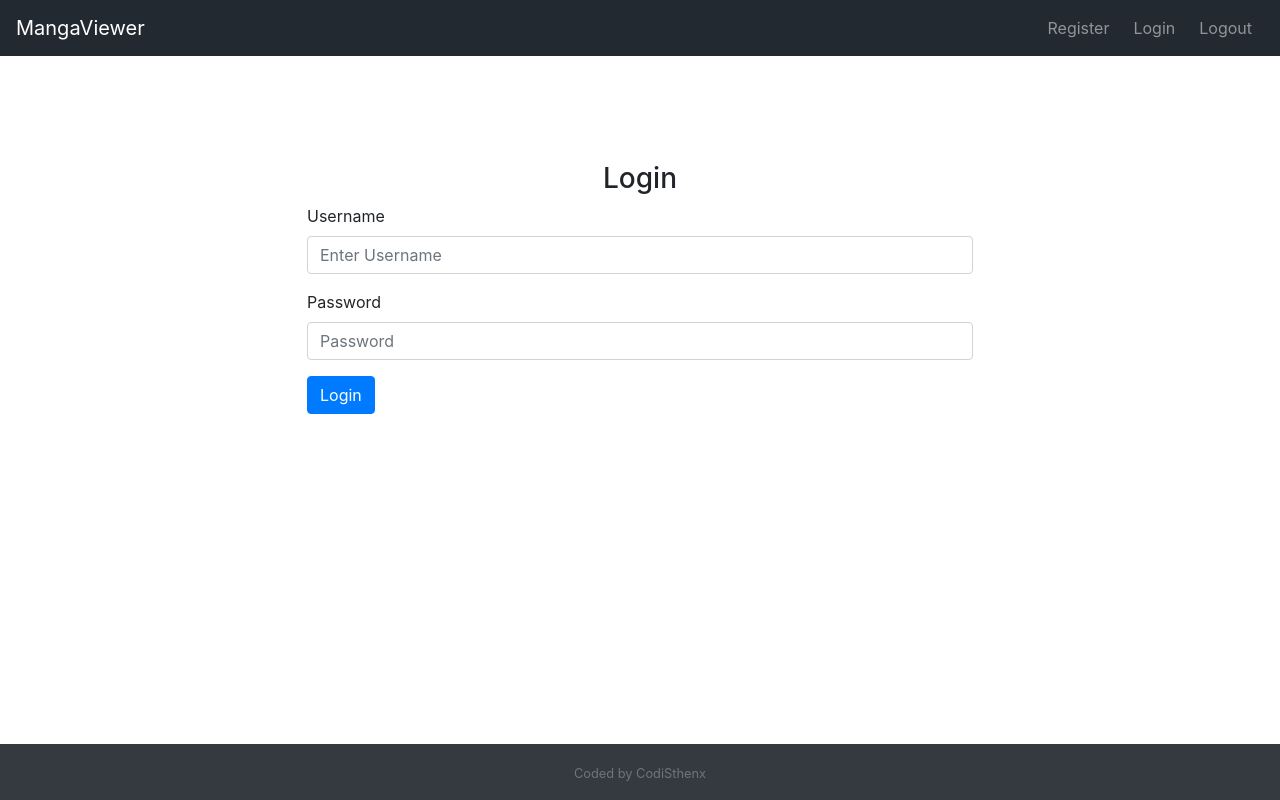
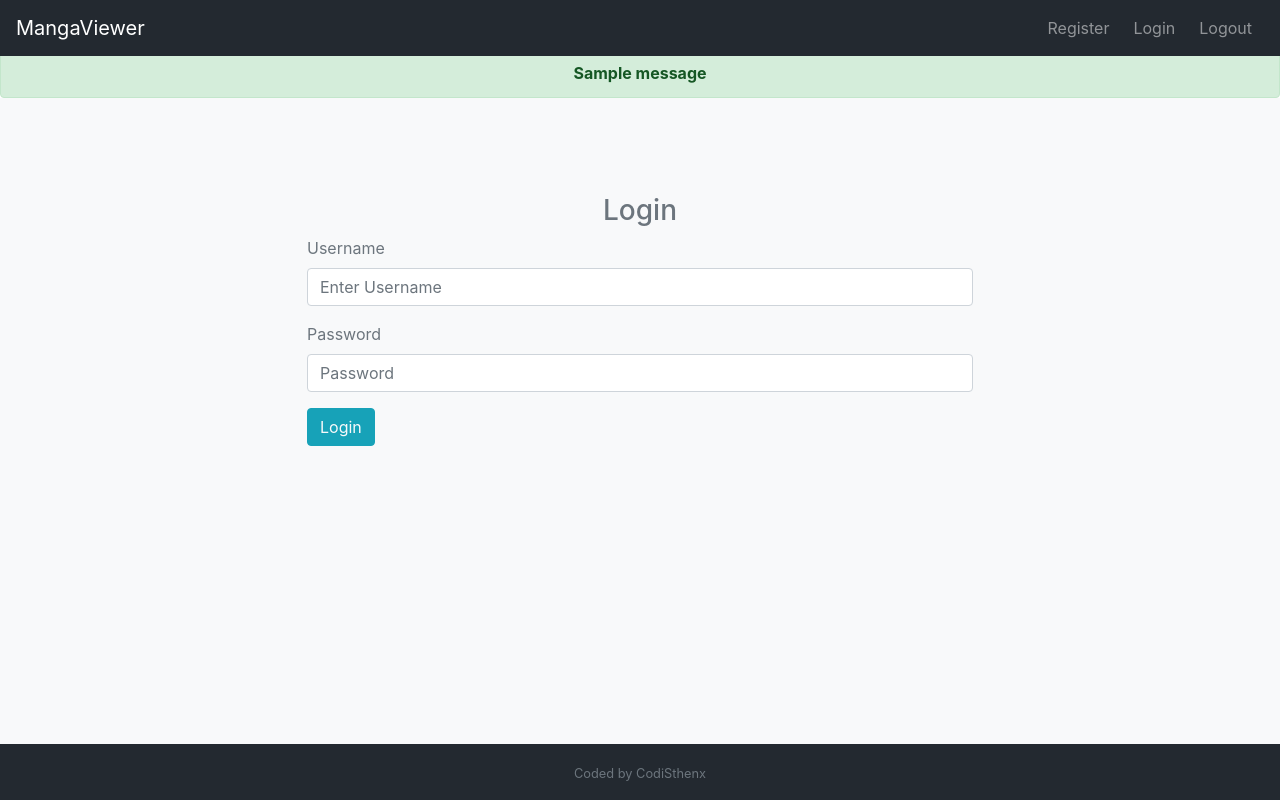
Before and after one commit to Royserg/manga_viewer, a Flask app: page /login in a window 1280 px wide. Run offline with Flask 2, Linux system fonts and the light colour scheme; tables that the repository leaves empty hold one stand-in row (values such as "Sample post"); one stand-in notice (Sample message) is shown; parts of the project's set-up code (start-up, migrations or seed data) failed here and were passed over; some libraries are stand-ins or nearby versions.

Commit message:
fixed design, added routes, testing login

```diff
--- a/application.py
+++ b/application.py
@@ -1,5 +1,6 @@
 from flask import Flask
 from flask_session import Session
+from flask_login import LoginManager
 from models import *
 
 # ----APP INIT----
@@ -8,7 +9,14 @@ app.config.from_pyfile('config.py')
 Session(app)
 db.init_app(app)
 
+login_manager = LoginManager()
 login_manager.init_app(app)
+
+
+# ----Login Manager loader-----
+@login_manager.user_loader
+def load_user(user_id):
+    return User.query.get(user_id)
 
 
 # ----INITIAL DATA SEED----
--- a/static/css/style.css
+++ b/static/css/style.css
@@ -14,6 +14,7 @@ body {
 
 .footer {
     flex-shrink: 0;
+    background-color: #232930;
 }
 
 input[name="inputField"] {
@@ -36,3 +37,11 @@ input[name="inputField"] {
 .bg-navbar {
     background-color: #232930;
 }
+
+.alert {
+    margin-bottom: 0;
+}
+
+.fa-star:hover {
+    cursor: pointer;
+}
--- a/templates/includes/_chapter_navigation.html
+++ b/templates/includes/_chapter_navigation.html
@@ -1,5 +1,5 @@
 <!-- Switching between chapters and accessing about manga page -->
-<div class="btn-group d-flex justify-content-center" role="group" aria-label="chapter navigation buttons">
+<div class="btn-group mb-2 d-flex justify-content-center" role="group" aria-label="chapter navigation buttons">
     {% if chapter_nav['previous'] != None %}
         <a href="{{ url_for('chapter', alias=alias, chapter=chapter_nav['previous']) }}" class='btn btn-secondary'><i class="fas fa-arrow-left"></i>&ensp;{{ chapter_nav['previous'] }}</a>
     {% endif %}
--- a/templates/includes/_navbar_main.html
+++ b/templates/includes/_navbar_main.html
@@ -5,6 +5,6 @@
     <ul class="nav navbar-nav flex-row justify-content-between flex-nowrap">
         <li class="nav-item mx-1"><a class="nav-link" href="{{ url_for('register') }}">Register</a></li>
         <li class="nav-item mx-1"><a class="nav-link" href="{{ url_for('login') }}">Login</a></li>
-        <li class="nav-item mx-1"><a class="nav-link" href="">Logout</a></li>
+        <li class="nav-item mx-1"><a class="nav-link" href="{{ url_for('logout') }}">Logout</a></li>
     </ul>
 </nav>
--- a/templates/includes/_navbar_other.html
+++ b/templates/includes/_navbar_other.html
@@ -31,7 +31,7 @@
         </div>
 
         <ul class="nav navbar-nav flex-row justify-content-around flex-nowrap">
-            <li class="nav-item"><a class="nav-link" href="">Logout</a></li>
+            <li class="nav-item"><a class="nav-link" href="{{ url_for('logout') }}">Logout</a></li>
         </ul>
     </div>
 </nav>
--- a/templates/layout.html
+++ b/templates/layout.html
@@ -21,31 +21,30 @@
     </head>
     <body>
         <header>
-            <!-- Navbar -->
             {% block navbar %}
             {% endblock %}
         </header>
 
-
         <!-- Flash Message -->
         {% with messages = get_flashed_messages(with_categories=true) %}
             {% if messages %}
-                {% for category, message in messages %}
-                    <div class="alert alert-{{ category }}" role="alert">
-                        {{ message }}
-                    </div>
-                {% endfor %}
+
+                    {% for category, message in messages %}
+                        <div class="alert alert-{{ category }} mt-5 text-center" role="alert">
+                            <strong>{{ message }}</strong>
+                        </div>
+                    {% endfor %}
+
             {% endif %}
         {% endwith %}
 
         <!-- Main container -->
-        <div class='wrapper mt-5'>
+        <div class='wrapper pt-5 bg-light'>
             {% block main %}
             {% endblock %}
-
         </div>
 
-        <footer class='footer bg-dark py-3 text-center'>
+        <footer class='footer py-3 text-center'>
             <div class="container">
                 <span><small class="text-muted text-white">Coded by CodiSthenx</small></span>
             </div>
--- a/templates/login.html
+++ b/templates/login.html
@@ -5,7 +5,7 @@
 {% endblock %}
 
 {% block main %}
-    <div class="container mt-5 mb-4">
+    <div class="container mt-5 mb-4 text-muted">
         <h3 class='text-center'>Login</h3>
         <form class='mx-auto' style='width:60%' method="POST" action="/register">
             <div class="form-group">
@@ -17,7 +17,7 @@
                 <input type="password" class="form-control" id="passwordField" placeholder="Password">
             </div>
 
-            <button type="submit" class="btn btn-primary">Login</button>
+            <button type="submit" class="btn btn-info text-light">Login</button>
         </form>
     </div>
 {% endblock %}
--- a/templates/register.html
+++ b/templates/register.html
@@ -5,7 +5,7 @@
 {% endblock %}
 
 {% block main %}
-    <div class="container mt-5 mb-4">
+    <div class="container mt-5 mb-4 text-muted">
         <h3 class='text-center'>Register</h3>
         <form class='mx-auto' style='width:60%' method="POST" action="/register">
             <div class="form-group">
@@ -25,7 +25,7 @@
                 <input type="password" class="form-control" id="passwordFieldConfirm" placeholder="Confirm Password">
             </div>
 
-            <button type="submit" class="btn btn-primary">Register</button>
+            <button type="submit" class="btn btn-info text-light">Register</button>
         </form>
     </div>
 {% endblock %}
--- a/views.py
+++ b/views.py
@@ -4,6 +4,7 @@ import datetime
 from application import app
 from flask import render_template, jsonify, session, request, url_for, redirect, flash
 from flask_session import Session
+from flask_login import login_user, login_required, logout_user
 from models import Manga, User
 
 # ----CUSTOM FILTERS----
@@ -22,8 +23,51 @@ def index():
         session['mangas'] = {}
 
     # TODO: GET all saved mangas and pass to index
+    user = User.query.filter_by(username='test').first()
+    login_user(user)
 
-    return render_template('index.html')
+    subs = []
+
+    for manga in user.subscriptions:
+        r = requests.get(f'https://www.mangaeden.com/api/manga/{manga.id}')
+        data = r.json()
+        subs.append(
+            {
+                "title": data["title"],
+                "alias": data["alias"],
+                "image": f"https://cdn.mangaeden.com/mangasimg/{data['image']}",
+                "last_chapter_date": data["last_chapter_date"]
+            }
+        )
+
+
+    return render_template('index.html', subs=subs)
+
+
+# ----LOGOUT----
+@app.route('/logout')
+@login_required
+def logout():
+    logout_user()
+    flash("You successfully logged out", 'success')
+    return redirect(url_for('login'))
+
+# ----REGISTER----
+@app.route('/register', methods=['GET', 'POST'])
+def register():
+    if request.method == "POST":
+        pass
+
+    return render_template('register.html')
+
+# ----LOGIN----
+@app.route('/login', methods=['GET', 'POST'])
+def login():
+    if request.method == "POST":
+        # flash(f'Welcome, {user.username}', 'success')
+        pass
+
+    return render_template('login.html')
 
 
 # ---PULL SUGGESTIONS FROM DB---
@@ -144,18 +188,3 @@ def chapter(alias, chapter):
             chapter_nav["next"] = next_chapter
 
     return render_template('chapter.html', pages=pages, chapter_nav=chapter_nav, alias=alias, title=title)
-
-
-@app.route('/register', methods=['GET', 'POST'])
-def register():
-    if request.method == "POST":
-        pass
-
-    return render_template('register.html')
-
-@app.route('/login', methods=['GET', 'POST'])
-def login():
-    if request.method == "POST":
-        pass
-
-    return render_template('login.html')
```
Also changed, not shown: models.py (+2 -8 lines), templates/chapter.html (+7 -6 lines), templates/index.html (+14 -10 lines).
